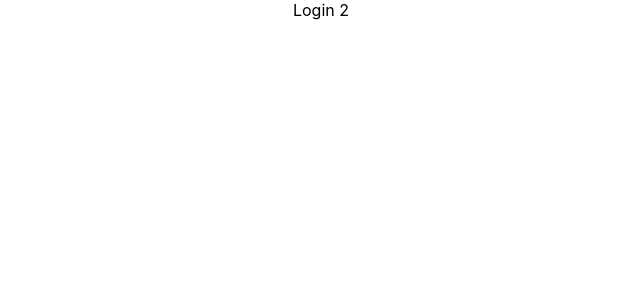
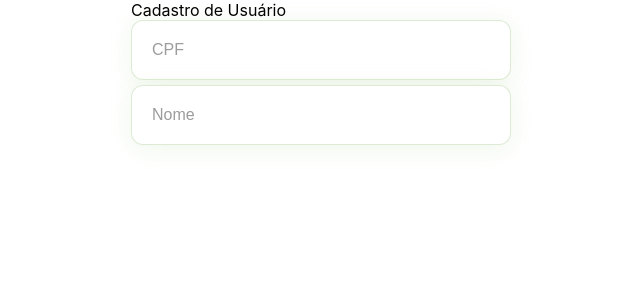
Before and after one commit to wilembergson/clinicas-dev, a React (Create React App) app: page / in a window 1280 px wide. Shown: the top 300 px of the page, without its empty margins (319-959 px from the left). Built offline with nearby package versions, Linux system fonts and the light colour scheme.

Commit message:
CPF validate

```diff
--- a/package.json
+++ b/package.json
@@ -10,10 +10,12 @@
     "@types/node": "^16.11.47",
     "@types/react": "^18.0.16",
     "@types/react-dom": "^18.0.6",
+    "@types/react-input-mask": "^3.0.1",
     "@types/styled-components": "^5.1.25",
     "axios": "^0.27.2",
     "react": "^18.2.0",
     "react-dom": "^18.2.0",
+    "react-input-mask": "^2.0.4",
     "react-router-dom": "^6.3.0",
     "react-scripts": "5.0.1",
     "styled-components": "^5.3.5",
--- /dev/null
+++ b/src/App.tsx
@@ -0,0 +1,26 @@
+import { useState } from "react"
+import { BrowserRouter, Route, Routes } from "react-router-dom"
+import styled from "styled-components"
+import UserContext from "./contexts/UserContext"
+import Register from "./pages/RegisterUser"
+
+export default function App() {
+    const [token, setToken] = useState('')
+
+    return (
+      <UserContext.Provider value={token}>
+        <AppBody>
+            <BrowserRouter>
+                <Routes>
+                    <Route path="/" element={<Register/>}/>
+                </Routes>
+            </BrowserRouter>
+        </AppBody>
+      </UserContext.Provider>
+    )
+}
+
+const AppBody = styled.main`
+    display: flex;
+    justify-content: center;
+`
--- a/src/components/App.tsx
+++ /dev/null
@@ -1,14 +0,0 @@
-import styled from "styled-components"
-
-export default function App() {
-    return (
-      <AppBody className="App">
-        Login 2
-      </AppBody>
-    )
-}
-
-const AppBody = styled.main`
-    display: flex;
-    justify-content: center;
-`
--- /dev/null
+++ b/src/components/SaredStyles.ts
@@ -0,0 +1,53 @@
+import styled from "styled-components";
+import InputMa from "react-input-mask"
+
+export const Form = styled.form`
+  width: 380px;
+  display: flex;
+  flex-direction: column;
+  justify-content: center;
+  align-items: center;
+  gap: 5px;
+  margin-bottom: 30px;
+`
+
+export const Input = styled.input`
+  all: unset;
+  box-sizing: border-box;
+  font-family: 'Lexend Deca', sans-serif;
+  width: 100%;
+  color: #000;
+  background: #FFFFFF;
+  padding: 20px;
+  border: 1px solid rgba(120, 177, 89, 0.25);
+  border-radius: 12px;
+  box-shadow: 0px 4px 24px rgba(120, 177, 89, 0.12);
+
+  ::placeholder {
+    color: #9C9C9C;
+    font-family: 'Lexend Deca', sans-serif;
+  }
+`
+
+export const Button = styled.button`
+  all: unset;
+  box-sizing: border-box;
+  cursor: pointer;
+
+  width: 100%;
+  margin-top: 30px;
+  font-family: 'Inter';
+  font-style: normal;
+  font-weight: 400;
+  font-size: 24px;
+  line-height: 15px;
+
+  color: #FFFFFF;
+  text-align: center;
+  padding: 10px;
+  background: #135713;
+  border-radius: 12px;
+  width: 207px;
+  height: 60px;
+
+`
--- /dev/null
+++ b/src/contexts/UserContext.ts
@@ -0,0 +1,5 @@
+import { createContext } from "react";
+
+const UserContext = createContext<any>(null)
+
+export default UserContext
--- a/src/index.tsx
+++ b/src/index.tsx
@@ -1,6 +1,6 @@
 import React from 'react';
 import ReactDOM from 'react-dom/client';
-import App from './components/App';
+import App from './App';
 import './index.css';
 
 const root = ReactDOM.createRoot(
--- /dev/null
+++ b/src/pages/RegisterUser.tsx
@@ -0,0 +1,91 @@
+import { useState } from "react"
+import ReactInputMask from "react-input-mask"
+import styled from "styled-components"
+
+import { Form, Input } from "../components/SaredStyles"
+
+export type userBody = {
+    cpf:string,
+    name:string,
+    birthDate:string,
+    phone:string,
+    email:string,
+    password:string,
+    repeatPassword:string
+}
+
+export default function Register(){
+    const initalData:userBody = {
+        cpf:'',
+        name:'',
+        birthDate:'',
+        phone:'',
+        email:'',
+        password:'',
+        repeatPassword:''
+    }
+    const [formData, setFormData] = useState(initalData)
+
+    function handleChange({ target }:any) {
+        setFormData({ ...formData, [target.name]: target.value })
+    }
+
+    function normalizeCPFnumber(value:string){
+        if(value.length===15 || !(/^([0-9.-]{1})$/).test(value[value.length-1])) return
+        if((value.length === 3 || value.length === 7) && value.length>formData.cpf.length){
+            setFormData({ ...formData, cpf: `${value}.` })
+        }
+        else if((value.length === 4 || value.length === 8) && value.length>formData.cpf.length){
+            const newValue = `${formData.cpf}.${value[value.length-1]}`
+            setFormData({ ...formData, cpf: newValue })
+        }
+        else if((value.length === 3 || value.length === 7) && value.length<formData.cpf.length){
+            setFormData({...formData, cpf:value})
+        }
+        else if(value.length === 11 && value.length > formData.cpf.length){
+            setFormData({ ...formData, cpf: `${value}-` })
+        }
+        else if(value.length===12 && value.length>formData.cpf.length ){
+            const newValue = `${formData.cpf}-${value[value.length-1]}`
+            setFormData({ ...formData, cpf: newValue })
+        }
+        else if(value.length === 11 && value.length < formData.cpf.length){
+            setFormData({ ...formData, cpf: value })
+        }
+        else{
+            setFormData({ ...formData, cpf: value })
+        }
+
+
+    }
+    return(
+        <RegisterBody>
+            <div>Cadastro de Usuário</div>
+            <Form>
+                <Input
+                    placeholder="CPF"
+                    type="text"
+                    onChange={(e) => normalizeCPFnumber(e.target.value)}
+                    name="cpf"
+                    value={formData.cpf}
+                    required
+                />
+                <Input
+                    placeholder="Nome"
+                    type="nome"
+                    onChange={(e) => handleChange(e)}
+                    name="name"
+                    value={formData.name}
+                    required
+                />
+            </Form>
+
+        </RegisterBody>
+    )
+}
+
+const RegisterBody = styled.section`
+    display: flex;
+    justify-content: center;
+    flex-direction: column;
+`
```
Also changed, not shown: 1 other file (tests, documents, lock files or other folders).
